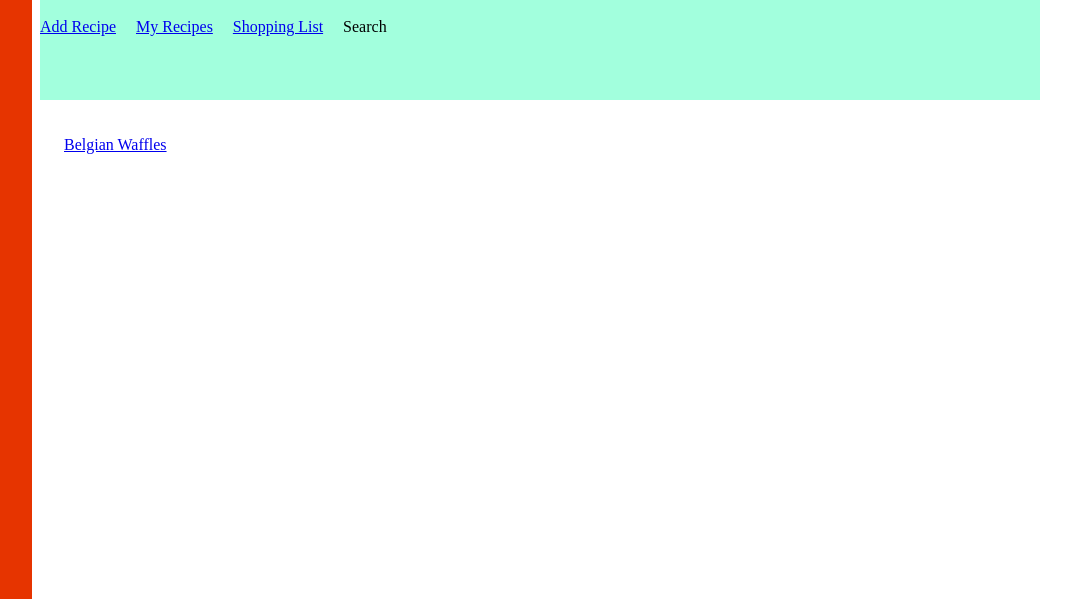
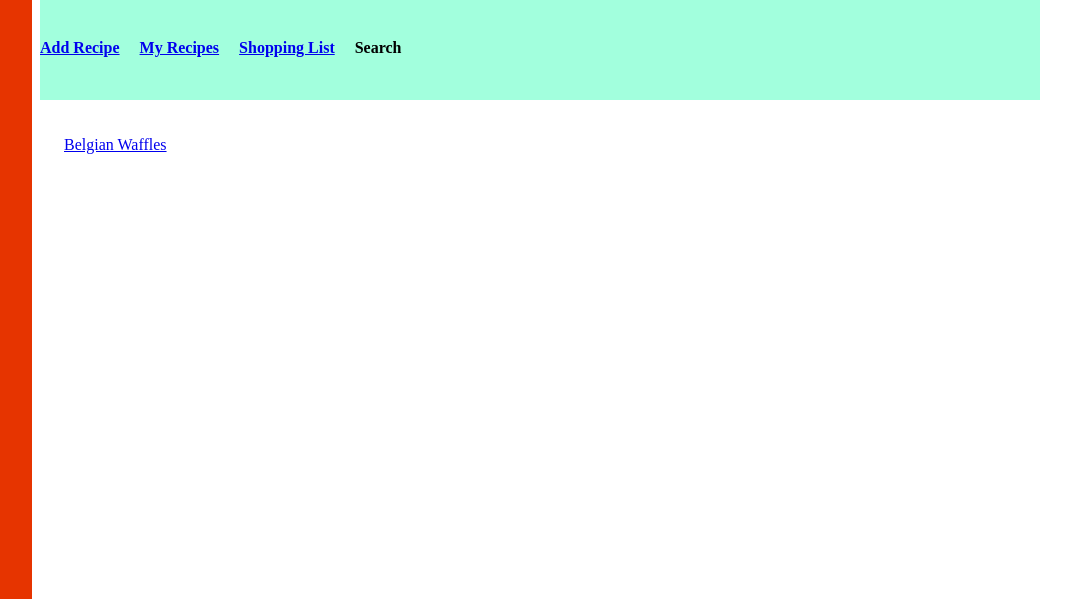
Before and after one commit to Brian-Black/DinnerTrackingGuide, a Flask app: page / in a window 1280 px wide. Shown: the top 599 px of the page, without its empty margins (180-1251 px from the left). Run offline with Flask 2, Linux system fonts and the light colour scheme.

Commit message:
homepage links working

```diff
--- a/templates/design_homepage_copy.html
+++ b/templates/design_homepage_copy.html
@@ -31,6 +31,7 @@
 			z-index:0
 		}
 		.gwd-span-links {
+			position: relative;
 			font-family:'Times New Roman';
 			font-size: 30px;
 			width:100
@@ -39,22 +40,16 @@
 </head>
 {% block top_banner_contents %}
 	<span class="gwd-span-links">
-		<a href="/add_recipe/">Add Recipe</a>
-	</span>
+		<h4><a href="{{ url_for('recipes.create') }}" class="btn primary">Add Recipe</a>
 		&nbsp;
 		&nbsp;
-	<span class="gwd-span-links">
-		<a href="/my_recipes/">My Recipes</a>
-	</span>
+		<a href="/my_recipes/" class="btn primary">My Recipes</a>
 		&nbsp;
 		&nbsp;
-	<span class="gwd-span-links">
-		<a href="/shopping/">Shopping List</a>
-	</span>
+		<a href="/shopping/" class="btn primary">Shopping List</a>
 		&nbsp;
 		&nbsp;
-	<span class="gwd-span-links">
-		Search
+		Search</h4>
 	</span>
 {% endblock %}
 
```
Lines whose indentation alone changed are shown as unchanged.
